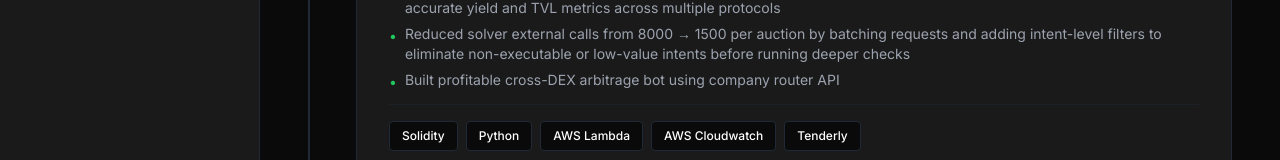
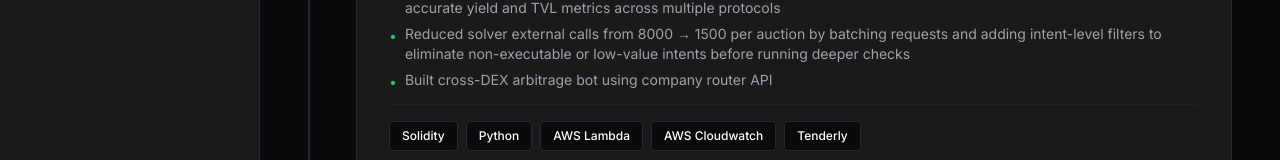
Before and after one commit to Ishita-02/Portfolio-website, a Next.js app: page /experience in a window 1280 px wide. Shown: the part 433-593 px from the top of the page. Built offline with nearby package versions, Linux system fonts and the light colour scheme.

Commit message:
Update page.tsx

```diff
--- a/app/experience/page.tsx
+++ b/app/experience/page.tsx
@@ -11,7 +11,7 @@ export default function ExperiencePage() {
         "Implemented the Solidity AMM (CPAMM/CLAMM) logic in Python within the GlueX framework, integrating multiple liquidity models and running end-to-end AMM simulations; validated behavior and correctness using Tenderly",
         "Developed a generalized APY and TVL calculation framework, implementing protocol-specific formulas to surface accurate yield and TVL metrics across multiple protocols",
         "Reduced solver external calls from 8000 → 1500 per auction by batching requests and adding intent-level filters to eliminate non-executable or low-value intents before running deeper checks",
-        "Built profitable cross-DEX arbitrage bot using company router API",
+        "Built cross-DEX arbitrage bot using company router API",
       ],
       techStack: ["Solidity", "Python", "AWS Lambda", "AWS Cloudwatch", "Tenderly"],
     },
```
